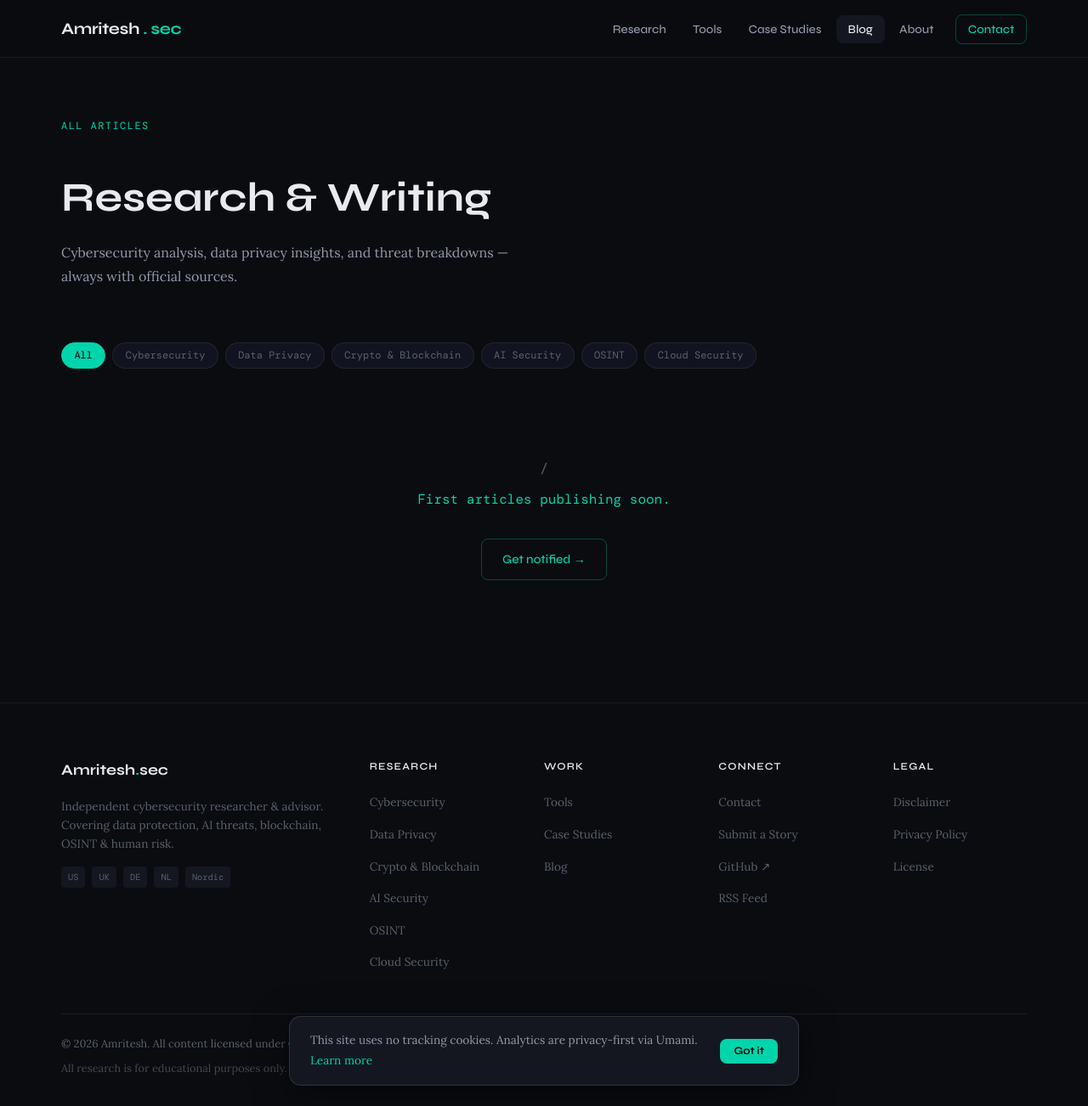
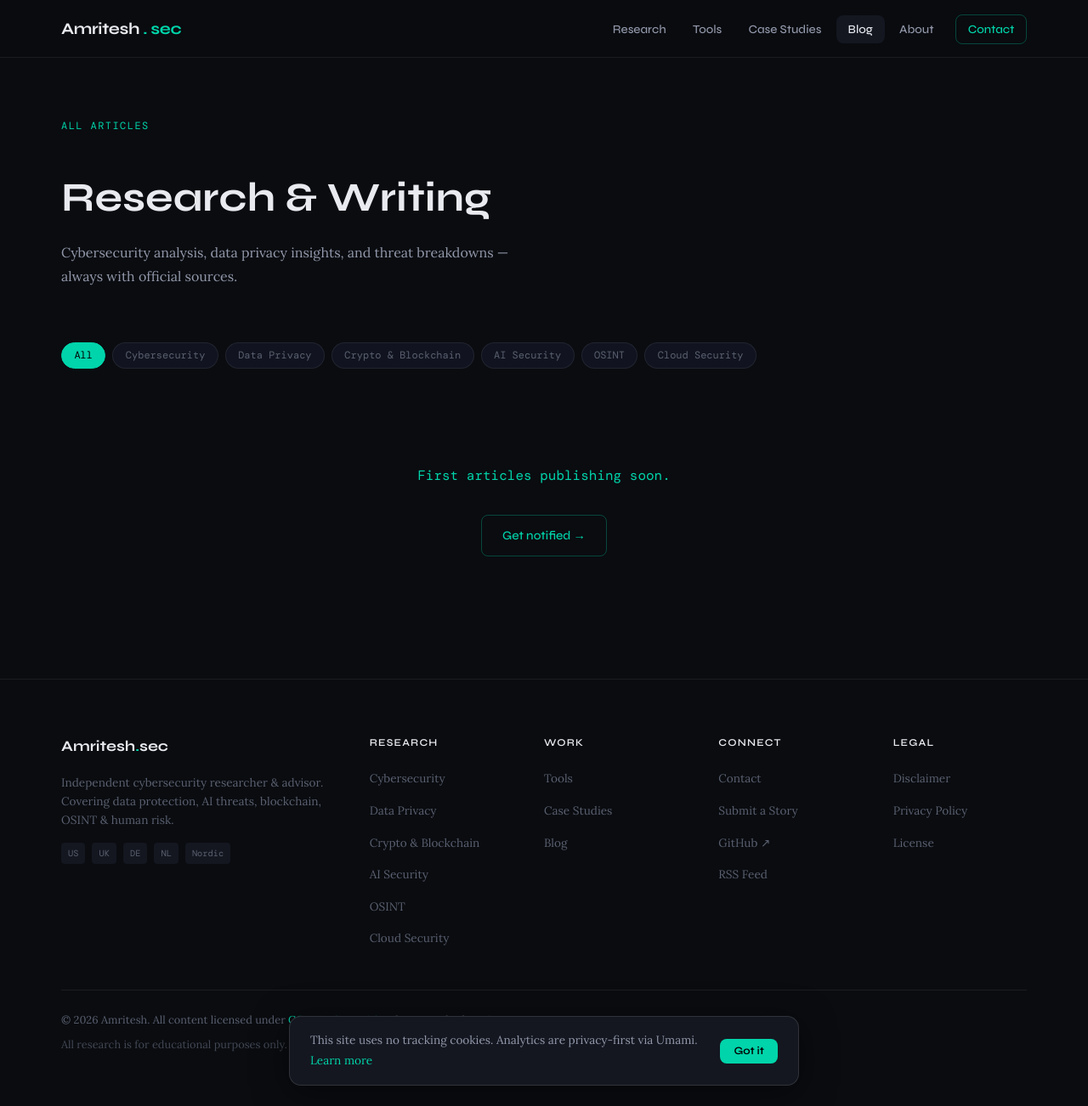
Before and after one commit to amritesh-sec/amritesh-sec.github.io, a Jekyll site: the page built from blog/index.html, in a window 1280 px wide and 1302 px high. Shown: the whole window at 85% size. Built offline with Jekyll 4.4.1, drawn with Linux system fonts in a browser that asks for light colours; some web fonts are replaced; the list of posts is cut into pages by our own code.

Commit message:
Update index.html

```diff
--- a/blog/index.html
+++ b/blog/index.html
@@ -47,7 +47,7 @@
     </div>
     {% else %}
     <div style="text-align:center;padding:4rem 0;">
-      <p style="font-family:var(--font-mono);color:var(--text-3);"> <!-- $ ls _posts-->/</p>
+      <p style="font-family:var(--font-mono);color:var(--text-3);"> <!-- $ ls _posts/ --> </p>
       <p style="font-family:var(--font-mono);color:var(--accent);margin-top:0.5rem;">First articles publishing soon.</p>
       <a href="/contact/" class="btn-outline" style="display:inline-flex;margin-top:2rem;">Get notified →</a>
     </div>
```
